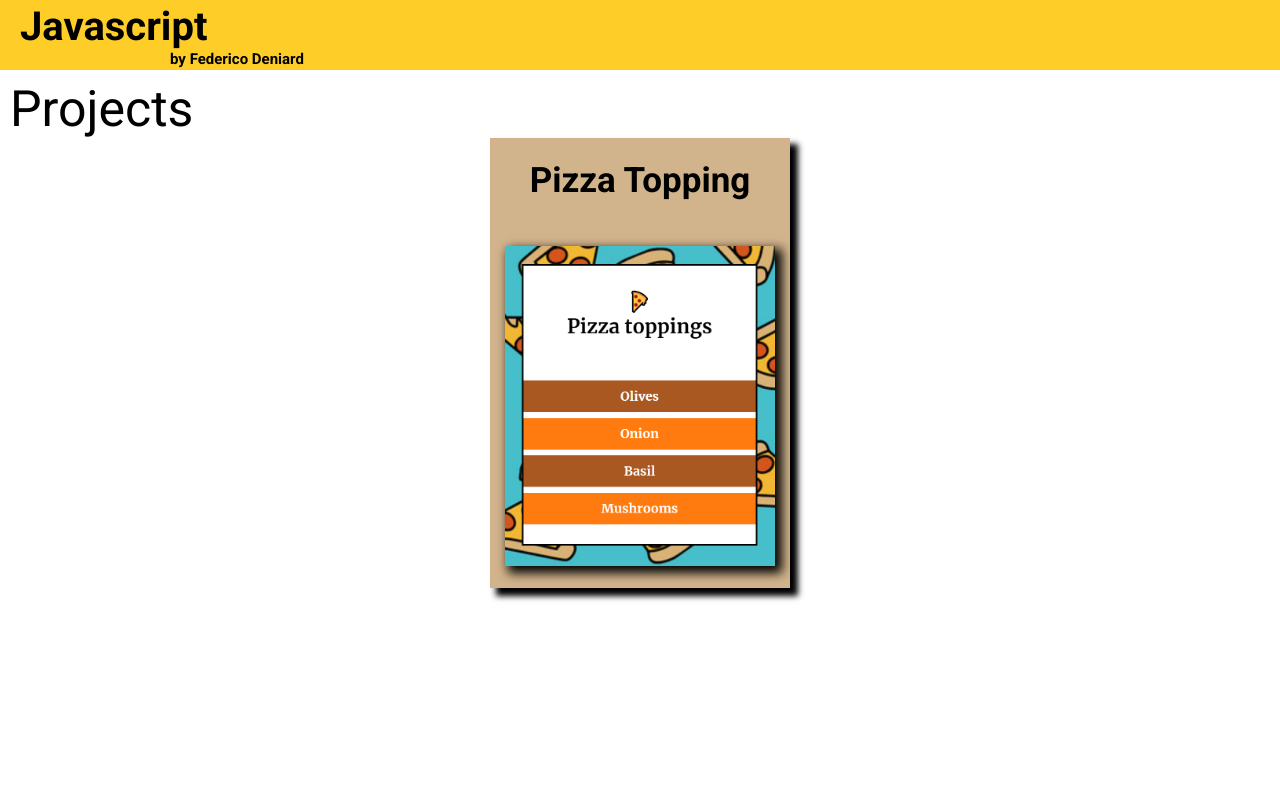
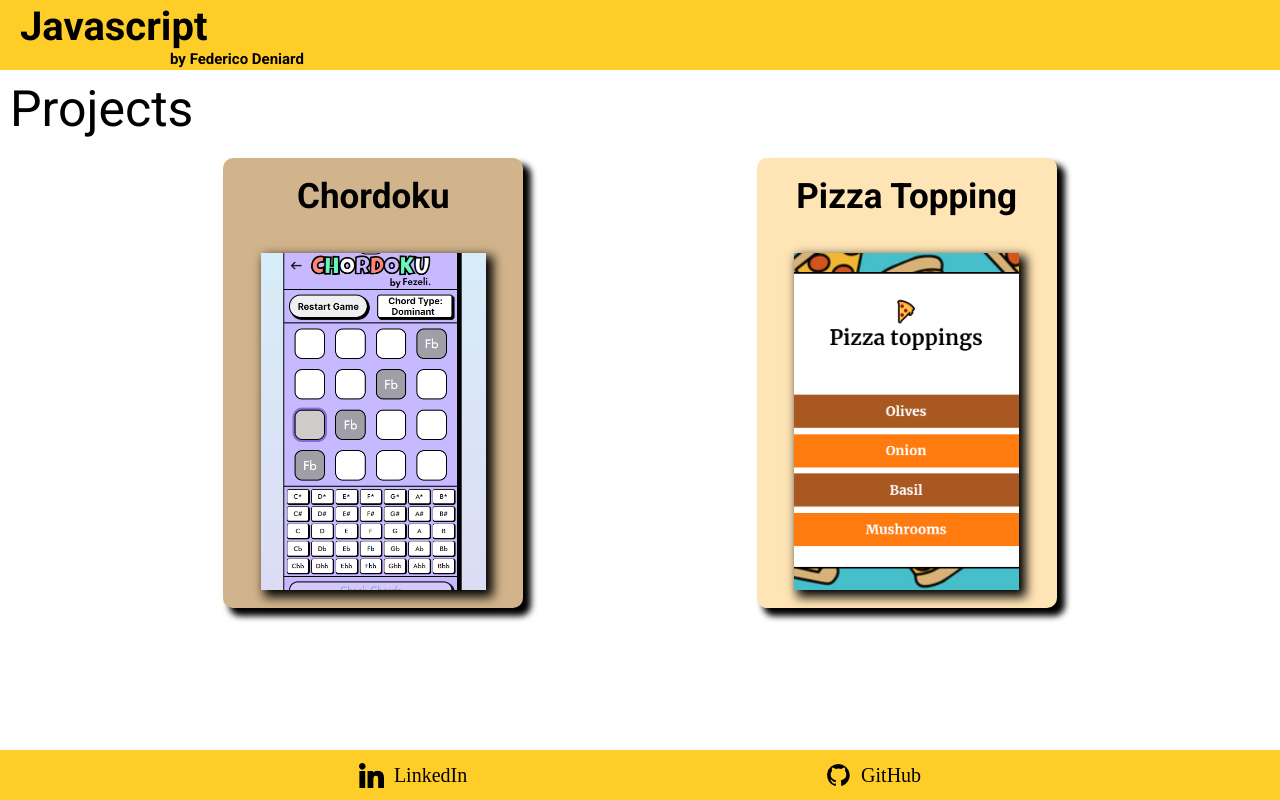
Before and after one commit to FedericoDeniard/cursojs, a plain HTML site: page index.html in a window 1280 px wide. Drawn offline with Linux system fonts and the light colour scheme.

Commit message:
-Added Chordku to proejcts -Added footer -Added links to LinkedIn and GitHub

```diff
--- a/index.html
+++ b/index.html
@@ -17,11 +17,25 @@
     <article>
         <h3>Projects</h3>
         <section class="portfolio">
-            <a clas="pizza" id ="even" href="./pages/pizza/index.html">
+            <a class="Chordoku" id="even" href="https://chord-doku.vercel.app/">
+                <h5>Chordoku</h5>
+                <img src="./assets/chordoku.png">
+            </a>
+            <a class="pizza" id ="odd" href="./pages/pizza/index.html">
                 <h5>Pizza Topping</h5>
                 <img src="./assets/pizzatopping.png">
             </a>
         </section>
     </article>
+    <footer>
+        <a class="linkedin" href="https://www.linkedin.com/in/federicodeniard/" target="_blank">
+            <img src="./assets/linkedin.svg">
+            LinkedIn
+        </a>
+        <a class="github" href="https://github.com/FedericoDeniard" target="_blank">
+            <img src="./assets/github.svg">
+            GitHub
+        </a>
+    </footer>
 </body>
 </html>
--- a/pages/pizza/app.js
+++ /dev/null
@@ -1,2 +0,0 @@
-const toppings = document.getElementsByClassName('topping');
-console.log(toppings[0])
--- a/styless.css
+++ b/styless.css
@@ -6,7 +6,10 @@
 }
 
 body {
-    height: 100vh;
+    min-height: 100vh;
+    position: relative;
+    display: flex;
+    flex-direction: column;
 }
 
 header {
@@ -55,6 +58,13 @@ article .portfolio a {
     text-decoration: none;
     color: #000;
     box-shadow: 7px 7px 6px 1px;
+    border-radius: 10px;
+    margin: 20px;
+}
+
+article .portfolio a:hover{
+    box-shadow: none;
+    outline: 4px solid #ffcd28;
 }
 
 article .portfolio a h5{
@@ -65,8 +75,12 @@ article .portfolio a h5{
 
 article .portfolio a img{
     margin: auto;
-    width: 90%;
     box-shadow: 5px 5px 10px 2px;
+    height: 75%;
+    width: 75%;
+    object-fit: cover
+    ;
+
 }
 
 #even {
@@ -76,3 +90,28 @@ article .portfolio a img{
 #odd {
     background-color: #FFE4B5;
 }
+
+
+footer {
+    display: flex;
+    width: 100%;
+    height: 5rem;
+    background-color: #ffcd28;
+    align-items: center;
+    justify-content: space-evenly;
+    margin-top: auto;
+}
+
+
+footer a{
+    display: flex;
+    align-items: center;
+    gap: 10px;
+    font-size: 20px;
+    text-decoration: none;
+    color: #000;
+}
+
+footer a img{
+    height: 2.5rem;
+}
```
Also changed, not shown: assets/chordoku.png (added), assets/github.svg (added), assets/linkedin.svg (added).
